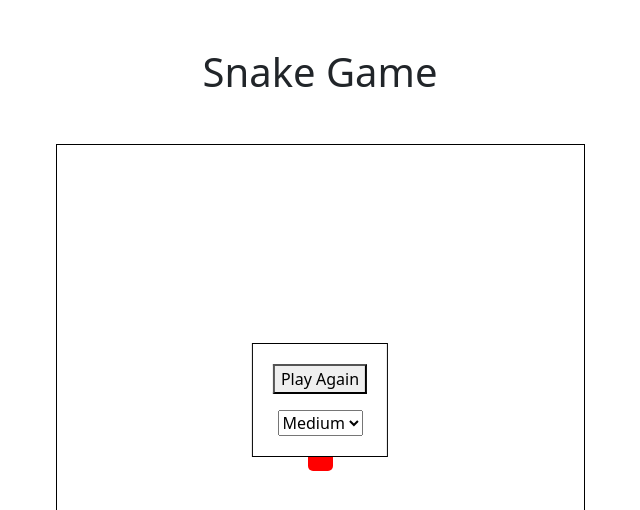
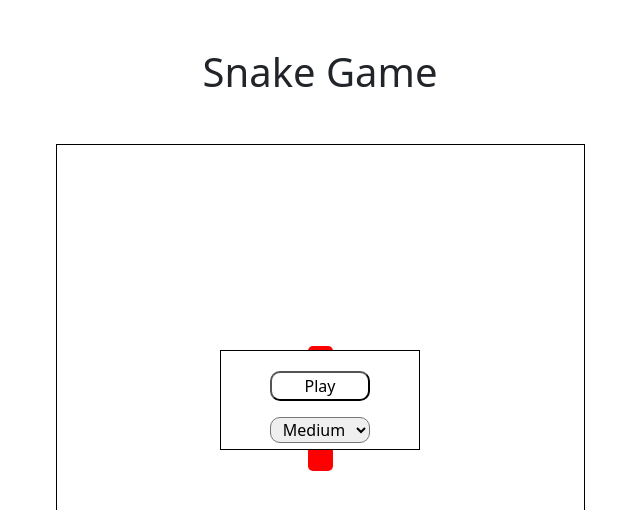
Before and after one commit to mcappucci1/snake-game, a React (Create React App) app: page / in a window 1280 px wide. Shown: the top 510 px of the page, without its empty margins (320-960 px from the left). Built offline with nearby package versions, Linux system fonts and the light colour scheme.

Commit message:
Fix end game bug, fix food bug, and cleanup

```diff
--- a/src/components/GameBanner.tsx
+++ b/src/components/GameBanner.tsx
@@ -1,31 +1,44 @@
-import "../css/EndGameBanner.css";
+import "../css/GameBanner.css";
 import { GameCounter } from "./GameCounter";
 import { Speed } from "../utils/SnakeUtils";
 import { Fragment, memo, useCallback, useState } from "react";
 
 interface Props {
-    handlePlayAgain: () => void;
+    handleSetBoard: () => void;
+    handleStartGame: () => void;
     handleChangeSpeed: (newSpeed: Speed) => void;
     speed: Speed;
 }
 
-export const GameBanner = memo(function GameBannerInternal({ handlePlayAgain, handleChangeSpeed, speed }: Props) {
+export const GameBanner = memo(function GameBannerInternal({
+    handleSetBoard,
+    handleStartGame,
+    handleChangeSpeed,
+    speed
+}: Props) {
     const [countdown, setCountdown] = useState(false);
 
     const handleEndCountdown = useCallback(() => {
         setCountdown(false);
-        handlePlayAgain();
+        handleStartGame();
     }, []);
 
-    const handleStartCountdown = useCallback(() => {setCountdown(true)}, []);
+    const handleStartCountdown = useCallback(() => {
+        setCountdown(true);
+        handleSetBoard();
+    }, []);
 
     return (
         <div id="end-game-banner-container">
             {
                 countdown ? <GameCounter endCountdown={handleEndCountdown} /> :
                 <Fragment>
-                    <button className="d-block mb-3" onClick={handleStartCountdown}>Play Again</button>
-                    <select onChange={(event) => handleChangeSpeed(event.target.value as unknown as Speed)} value={speed}>
+                    <button className="d-block mb-3 mx-auto snake-btn" onClick={handleStartCountdown}>Play</button>
+                    <select
+                        className="snake-select"
+                        onChange={(e) => handleChangeSpeed(e.target.value as unknown as Speed)}
+                        value={speed}
+                    >
                         <option value={Speed.SLOW}>Slow</option>
                         <option value={Speed.MEDIUM}>Medium</option>
                         <option value={Speed.FAST}>Fast</option>
--- a/src/components/GameBoard.tsx
+++ b/src/components/GameBoard.tsx
@@ -19,111 +19,84 @@ import "../css/GameBoard.css";
 export const GameBoard = memo(function GameBoardInternal() {
     const [snake, setSnake] = useState<SnakeCell[]>(SNAKE_START_POSITION);
     const [snakeDirection, setSnakeDirection] = useState<Direction>(Direction.DOWN);
-    const [food, setFood] = useState<SnakeCell>({ x: 0, y: 0});
+    const [food, setFood] = useState<SnakeCell>();
     const [gameOver, setGameOver] = useState<boolean>(true);
     const [speed, setSpeed] = useState<Speed>(Speed.MEDIUM);
 
     const handleChangeSpeed = useCallback((newSpeed: Speed) => {
-        if (newSpeed !== speed) {
-            setSpeed(newSpeed);
-        }
+        if (newSpeed !== speed) setSpeed(newSpeed);
     }, [speed]);
 
     const isGameOver = () => {
         const head = snake[0];
-        if (head.x < 0 || head.x >= NUM_CELLS || head.y < 0 || head.y >= NUM_CELLS) {
-            return true;
-        }
-        return snake.slice(1).reduce((acc, cell) => {
-            return acc || (cell.x === head.x && cell.y === head.y);
-        }, false);
+        const over = (head.x < 0 || head.x >= NUM_CELLS || head.y < 0 || head.y >= NUM_CELLS) ||
+            snake.slice(1).reduce((acc, cell) => acc || (cell.x === head.x && cell.y === head.y), false);
+        if (over) setGameOver(true);
+        return over;
+
     }
 
     const didSnakeEat = () => snake[0].x === food!.x && snake[0].y === food!.y;
 
     const handleMoveSnake = () => {
-        if (gameOver) {
-            return;
-        }
+        if (gameOver || isGameOver()) return;
         let movedSnake: SnakeCell[];
-        if (snakeDirection === Direction.UP) {
-            movedSnake = [{ x: snake[0].x - 1, y: snake[0].y }, ...snake.slice(0,-1)];
-        } else if (snakeDirection === Direction.DOWN) {
-            movedSnake = [{ x: snake[0].x + 1, y: snake[0].y }, ...snake.slice(0,-1)];
-        } else if (snakeDirection === Direction.LEFT) {
-            movedSnake = [{ x: snake[0].x, y: snake[0].y - 1 }, ...snake.slice(0,-1)];
-        } else {
-            movedSnake = [{ x: snake[0].x, y: snake[0].y + 1 }, ...snake.slice(0,-1)];
-        }
-        if (isGameOver()) {
-            setGameOver(true);
-        } else if (didSnakeEat()) {
+        let [_x, _y] = [
+            snakeDirection === Direction.UP ? -1 : snakeDirection === Direction.DOWN ? 1 : 0,
+            snakeDirection === Direction.LEFT ? -1 : snakeDirection === Direction.RIGHT ? 1 : 0
+        ];
+        movedSnake = [{ x: snake[0].x + _x, y: snake[0].y + _y }, ...snake.slice(0,-1)];
+        if (didSnakeEat()) {
             removeFoodClass(food!);
+            movedSnake.push(snake[snake.length-1]);
             createFood();
-            movedSnake.push(snake[snake.length-1]);
-        } else {
-            removeSnakeClass(snake[snake.length-1]);
-        }
+        } else removeSnakeClass(snake[snake.length-1]);
         addSnakeClass(movedSnake[0]);
         setSnake(movedSnake);
     };
 
     const isValidDirectionChange = (dir: Direction, opp: Direction) => {
-        if (snakeDirection === dir || snakeDirection === opp) {
-            return false;
-        } else if (dir === Direction.UP || dir === Direction.DOWN) {
-            return snake[1].y !== snake[0].y
-        } else {
-            return snake[1].x !== snake[0].x
-        }
+        if (snakeDirection === dir || snakeDirection === opp) return false;
+        else if (dir === Direction.UP || dir === Direction.DOWN) return snake[1].y !== snake[0].y;
+        return snake[1].x !== snake[0].x;
     };
 
     const handleDirectionChange = (event: KeyboardEvent) => {
         const { key } = event;
-        if (key === ArrowKeys.UP && isValidDirectionChange(Direction.UP, Direction.DOWN)) {
-            setSnakeDirection(Direction.UP);
-        } else if (key === ArrowKeys.DOWN && isValidDirectionChange(Direction.DOWN, Direction.UP)) {
-            setSnakeDirection(Direction.DOWN);
-        } else if (key === ArrowKeys.LEFT && isValidDirectionChange(Direction.LEFT, Direction.RIGHT)) {
-            setSnakeDirection(Direction.LEFT);
-        } else if (key === ArrowKeys.RIGHT && isValidDirectionChange(Direction.RIGHT, Direction.LEFT)) {
-            setSnakeDirection(Direction.RIGHT);
-        }
+        if (key === ArrowKeys.UP && isValidDirectionChange(Direction.UP, Direction.DOWN)) setSnakeDirection(Direction.UP);
+        else if (key === ArrowKeys.DOWN && isValidDirectionChange(Direction.DOWN, Direction.UP)) setSnakeDirection(Direction.DOWN);
+        else if (key === ArrowKeys.LEFT && isValidDirectionChange(Direction.LEFT, Direction.RIGHT)) setSnakeDirection(Direction.LEFT);
+        else if (key === ArrowKeys.RIGHT && isValidDirectionChange(Direction.RIGHT, Direction.LEFT)) setSnakeDirection(Direction.RIGHT);
     };
 
     const initializeSnake = useCallback(() => SNAKE_START_POSITION.forEach((cell) => addSnakeClass(cell)), []);
 
     const createFood = () => {
-        console.log("create");
         let newFood = getRandomFoodCoordinates();
         while (true) {
-            if (snake.reduce((acc, cell) => acc || (cell.x !== newFood.x || cell.y !== newFood.y), false)) {
-                break;
-            }
-           newFood = getRandomFoodCoordinates();
+            if (snake.reduce((acc, cell) => acc || (cell.x !== newFood.x || cell.y !== newFood.y), false)) break;
+            newFood = getRandomFoodCoordinates();
         }
         setFood(newFood);
         addFoodClass(newFood);
     }
 
     const clearBoard = useCallback(() => {
-        console.log(food);
         if (food != null) removeFoodClass(food);
-        snake.forEach((cell) => {
-            removeSnakeClass(cell);
-        })
+        snake.forEach((cell) => removeSnakeClass(cell));
     }, [food, snake]);
 
-    const handlePlayAgain = useCallback(() => {
+    const handleSetBoard = useCallback(() => {
         clearBoard();
         setSnake(SNAKE_START_POSITION);
         initializeSnake();
+        setSnakeDirection(Direction.DOWN);
+    }, [clearBoard, snakeDirection, snake, food]);
+
+    const handleStartGame = useCallback(() => {
+        setGameOver(false);
         createFood();
-        if (snakeDirection !== Direction.DOWN) {
-            setSnakeDirection(Direction.DOWN);
-        }
-        setGameOver(false);
-    }, [clearBoard, snakeDirection]);
+    }, []);
 
     useEffect(() => {
         const intervalKey = setInterval(handleMoveSnake, speed);
@@ -134,13 +107,16 @@ export const GameBoard = memo(function GameBoardInternal() {
         }
     }, [speed, handleMoveSnake]);
 
-    useEffect(() => {
-        initializeSnake();
-    }, []);
+    useEffect(() => handleSetBoard(), []);
 
     return (
         <div id="game-board-container">
-            {gameOver && <GameBanner handlePlayAgain={handlePlayAgain} handleChangeSpeed={handleChangeSpeed} speed={speed}/>}
+            { gameOver && <GameBanner
+                handleSetBoard={handleSetBoard}
+                handleStartGame={handleStartGame}
+                handleChangeSpeed={handleChangeSpeed}
+                speed={speed}/>
+            }
             <GameCells />
         </div>
     );
--- a/src/css/EndGameBanner.css
+++ /dev/null
@@ -1,11 +0,0 @@
-#end-game-banner-container {
-    position: absolute;
-    border: 1px solid black;
-    background-color: white;
-    z-index: 1;
-    top: 50%;
-    left: 50%;
-    transform: translate(-50%, -50%);
-    padding: 20px;
-    text-align: center;
-}
--- /dev/null
+++ b/src/css/GameBanner.css
@@ -0,0 +1,31 @@
+#end-game-banner-container {
+    position: absolute;
+    border: 1px solid black;
+    background-color: white;
+    height: 100px;
+    width: 200px;
+    z-index: 1;
+    top: 50%;
+    left: 50%;
+    transform: translate(-50%, -50%);
+    padding: 20px;
+    text-align: center;
+}
+
+.snake-btn {
+    width: 100px;
+    border-radius: 10px;
+    background-color: white;
+    transition-duration: 300ms;
+}
+
+.snake-btn:hover {
+    background-color: black;
+    color: white;
+}
+
+.snake-select {
+    width: 100px;
+    border-radius: 10px;
+    text-align: center;
+}
```
